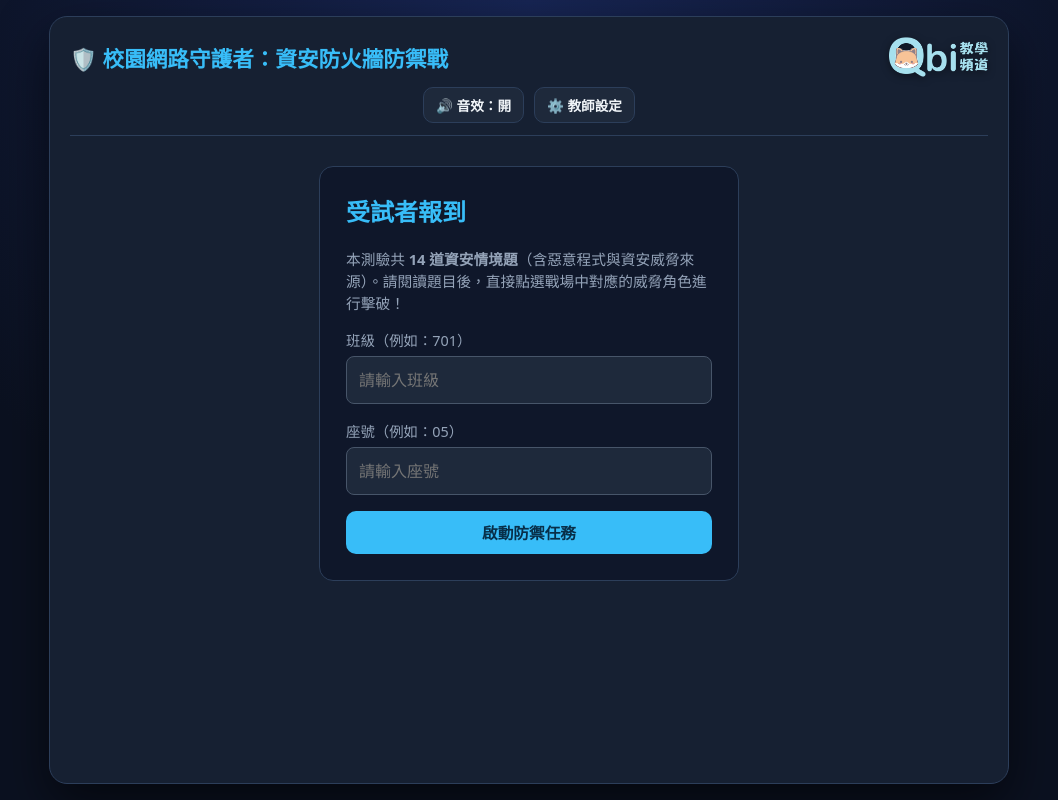
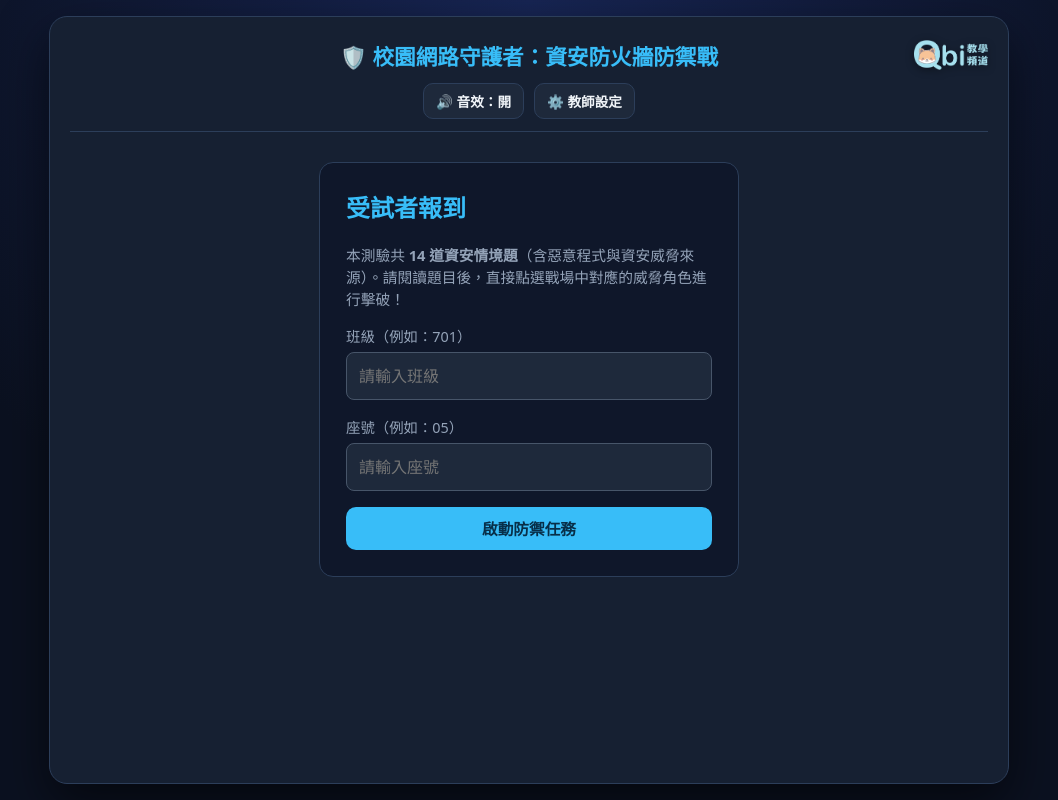
Before and after one commit to qbi567/information-safe-exam, a plain HTML site: page index.html in a window 1280 px wide. Shown: the whole page, without its empty margins (111-1169 px from the left). Drawn offline with Linux system fonts and the light colour scheme.

Commit message:
Update index.html

```diff
--- a/index.html
+++ b/index.html
@@ -171,9 +171,9 @@
 <body>
   <div class="app">
 <div class="topbar" style="display: flex; flex-direction: column; gap: 10px; padding-bottom: 12px; margin-bottom: 16px;">
-      <div style="display: flex; justify-content: space-between; align-items: center; width: 100%; gap: 12px;">
-        <h1 class="title" style="margin: 0;">🛡️ 校園網路守護者：資安防火牆防禦戰</h1>
-        <img src="Qbi教學頻道Logo_小狐狸.png" alt="Qbi教學頻道 Logo" style="height: 40px; width: auto; flex-shrink: 0; filter: drop-shadow(0 2px 4px rgba(0,0,0,0.4));" />
+      <div style="position: relative; display: flex; justify-content: center; align-items: center; width: 100%; min-height: 36px;">
+        <h1 class="title" style="margin: 0; white-space: nowrap; text-align: center;">🛡️ 校園網路守護者：資安防火牆防禦戰</h1>
+        <img src="Qbi教學頻道Logo_小狐狸.png" alt="Qbi教學頻道 Logo" style="position: absolute; right: 0; top: 50%; transform: translateY(-50%); height: 30px; width: auto; filter: drop-shadow(0 2px 4px rgba(0,0,0,0.4));" />
       </div>
       <div class="top-actions" style="display: flex; justify-content: center; width: 100%; gap: 10px;">
         <button class="btn btn-outline" id="sound-btn" onclick="toggleSound()">🔊 音效：開</button>
```
